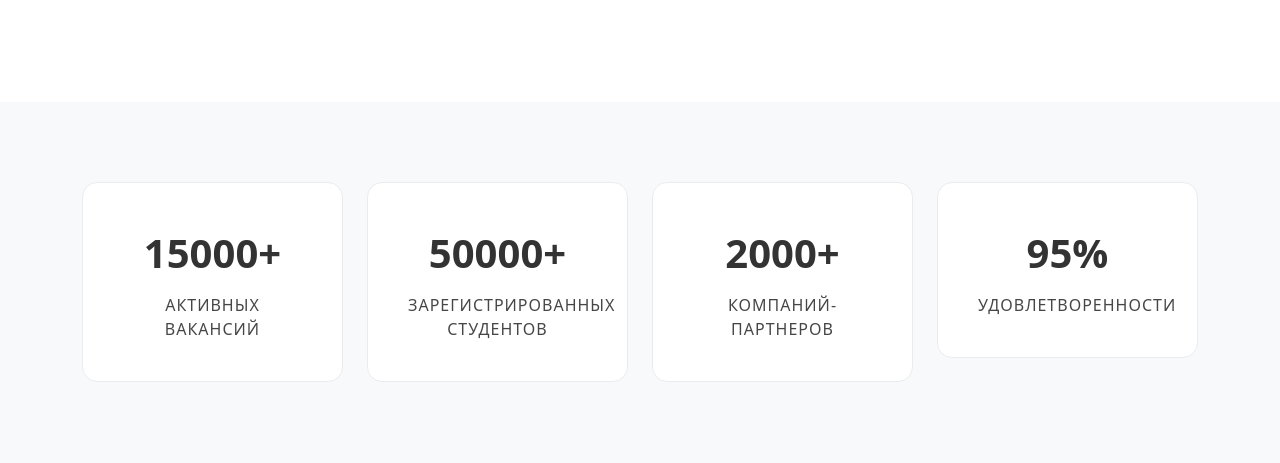
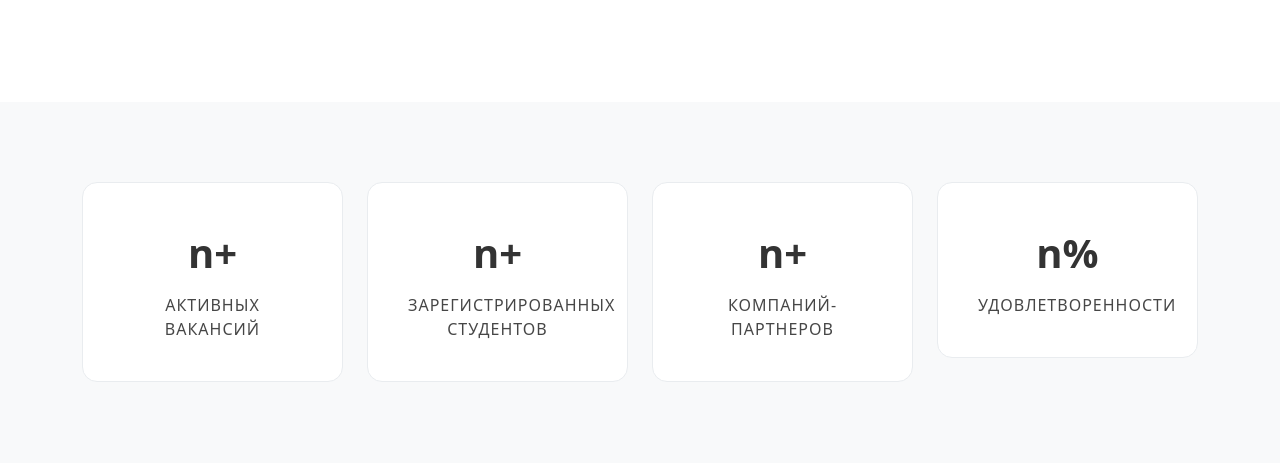
Before and after one commit to fiseyy/studlink, a Django app: page / in a window 1280 px wide. Shown: the part 1680-2143 px from the top of the page. Run offline with Django 4.2, Linux system fonts and the light colour scheme; parts of the project's set-up code (start-up, migrations or seed data) failed here and were passed over.

Commit message:
Изменены значения статистики на N

```diff
--- a/mysite/myapp/templates/index.html
+++ b/mysite/myapp/templates/index.html
@@ -129,25 +129,25 @@
             <div class="row text-center">
                 <div class="col-md-3">
                     <div class="stat-box">
-                        <span class="stat-number">15000+</span>
+                        <span class="stat-number">n+</span>
                         <span class="stat-label">Активных вакансий</span>
                     </div>
                 </div>
                 <div class="col-md-3">
                     <div class="stat-box">
-                        <span class="stat-number">50000+</span>
+                        <span class="stat-number">n+</span>
                         <span class="stat-label">Зарегистрированных студентов</span>
                     </div>
                 </div>
                 <div class="col-md-3">
                     <div class="stat-box">
-                        <span class="stat-number">2000+</span>
+                        <span class="stat-number">n+</span>
                         <span class="stat-label">Компаний-партнеров</span>
                     </div>
                 </div>
                 <div class="col-md-3">
                     <div class="stat-box">
-                        <span class="stat-number">95%</span>
+                        <span class="stat-number">n%</span>
                         <span class="stat-label">Удовлетворенности</span>
                     </div>
                 </div>
```
